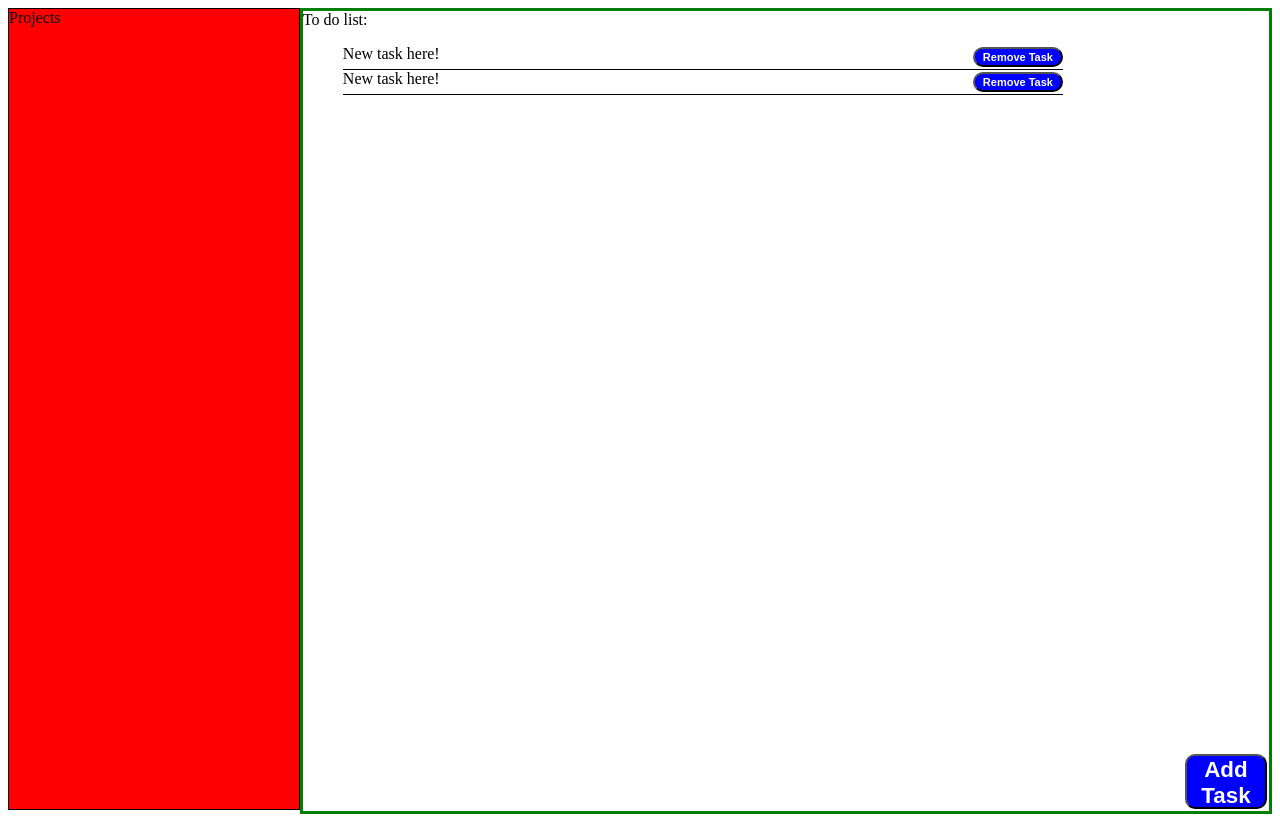
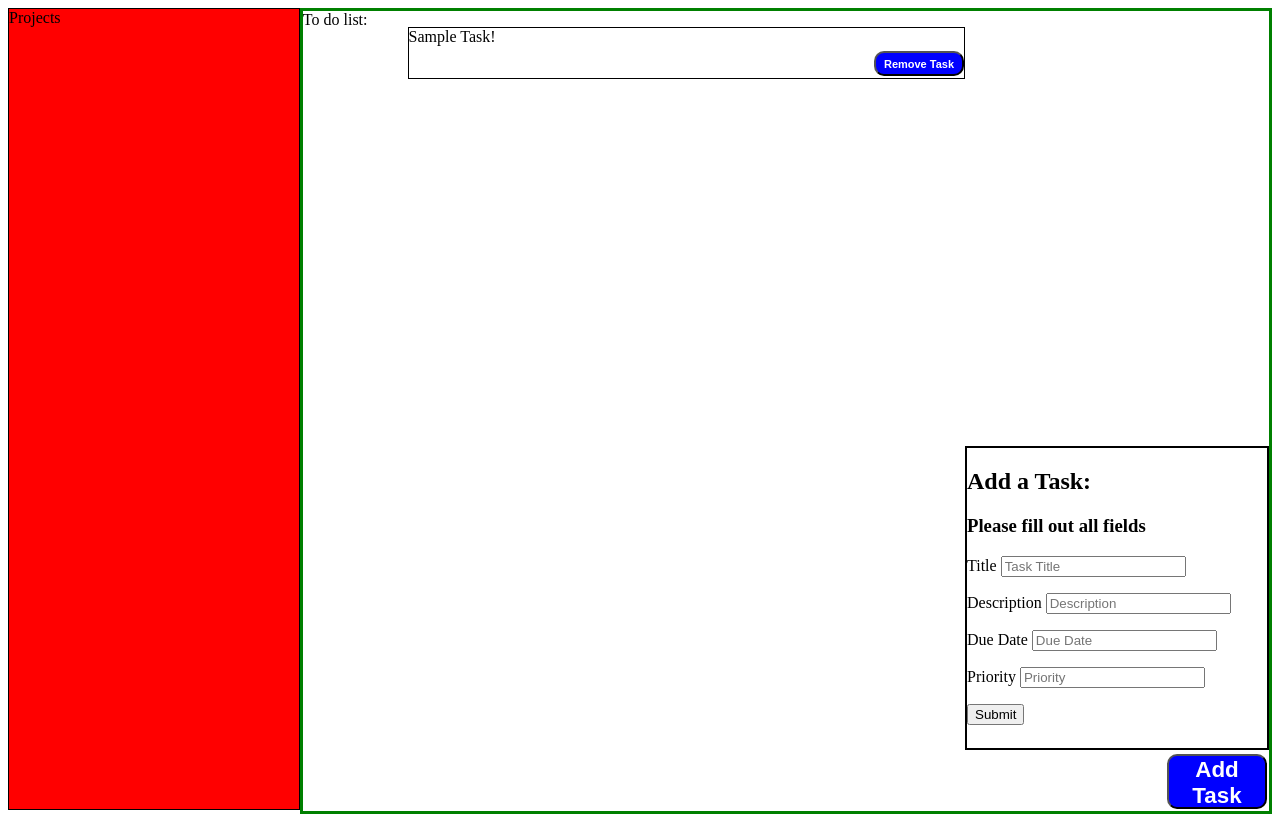
Before and after one commit to bpfahert/todo, a website built with webpack: page dist/index.html in a window 1280 px wide. Both pictures are taken after a click on the button "Add Task". Built offline with nearby package versions, Linux system fonts and the light colour scheme.

Commit message:
Add form and open/close buttons
Added a form for adding new tasks and wrote code for opening and closing the form by clicking the
add task button. For now the task simply shows sample text.

```diff
--- a/src/dom.js
+++ b/src/dom.js
@@ -1,8 +1,17 @@
 let addTaskBtn = document.querySelector(".addtaskbtn")
+
 addTaskBtn.addEventListener('click', () => {
-   addTaskEntry();
+   document.getElementById("form").style.display="block";
 });
 
+function openForm() {
+    document.getElementById("form").style.display="block";
+
+}
+
+function closeForm() {
+    document.getElementById("form").style.display="none";
+}
 
 function addTaskEntry() {
     const taskList = document.querySelector(".tasklist")
@@ -12,7 +21,7 @@ function addTaskEntry() {
     removeBtn.setAttribute("type", "button");
     removeBtn.classList += "removetaskbtn";
     removeBtn.textContent = "Remove Task";
-    newTask.textContent = "New task here!";
+    newTask.textContent = "Sample Task!";
     taskList.appendChild(newTask);
     newTask.appendChild(removeBtn);
     removeBtn.addEventListener('click', () => {
@@ -21,6 +30,9 @@ function addTaskEntry() {
 }
 
 
+
 export {
-    addTaskEntry
+    addTaskEntry,
+    openForm,
+    closeForm
 };
--- a/src/index.js
+++ b/src/index.js
@@ -1,7 +1,8 @@
 import './style.css';
-import {addTaskEntry} from './dom';
+import {addTaskEntry, closeForm, openForm} from './dom';
 
 let projects = [];
+let tasks = [];
 
 const task = (title, description, dueDate, priority, completed, projectName) => {
     return {title, description, dueDate, priority, projectName};
@@ -19,6 +20,27 @@ function createProject(title){
     projects.push(newProjectName);
 }
 
+function taskController() {
+
+}
+
+let submitBtn = document.querySelector(".submitbtn");
+submitBtn.addEventListener('click', () => {
+    const newTitle = document.querySelector("#title");
+    const newDescription = document.querySelector("#description");
+    const newDueDate = document.querySelector("#duedate");
+    const newPriority = document.querySelector("#priority");
+    const newTask = task(`${newTitle.value}`, `${newDescription.value}`, `${newDueDate.value}`, `${newPriority.value}`);
+    tasks.push(newTask);
+    console.table(tasks);
+    addTaskEntry();
+    closeForm();
+});
+
+
 addTaskEntry();
 
+addTask(laundry);
+console.table(tasks);
+
 //project should be an object that contains an array object?
--- a/src/style.css
+++ b/src/style.css
@@ -22,13 +22,16 @@
 }
 
 .taskdiv {
-  width: 100%;
-  margin-right: 120px;
+  display: flex;
+  width: 80%;
 }
 
 .taskentry {
-  border-bottom: solid 1px black;
+  border: solid 1px black;
   gap: 10px;
+  display: flex;
+  justify-content: space-between;
+  height: 50px;
 }
 
 
@@ -40,8 +43,6 @@
 }
 
 .addtaskbtn {
-  align-self: flex-end;
-  justify-self: flex-end;
   height: 55px;
   width: 100px;
   font-size: 1.4em;
@@ -51,9 +52,10 @@
 .removetaskbtn {
   margin-top: 2px;
   margin-bottom: 2px;
-  height: 20px;
+  height: 25px;
   font-size: 11px;
   width: 90px;
+  align-self: flex-end;
 }
 
 .tasklist {
@@ -63,7 +65,20 @@
   list-style: none;
 }
 
-.taskentry {
+#taskform {
   display: flex;
-  justify-content: space-between;
+  flex-direction: column;
+  width: 350px;
+  justify-content: flex-end;
+  align-items: flex-end;
 }
+
+#form {
+  background-color: white;
+  border: solid black 2px;
+  display: none;
+  height: 300px;
+  width: 300px;
+  position: relative;
+  bottom: 2px;
+}
```
Also changed, not shown: dist/index.html, dist/main.js.
